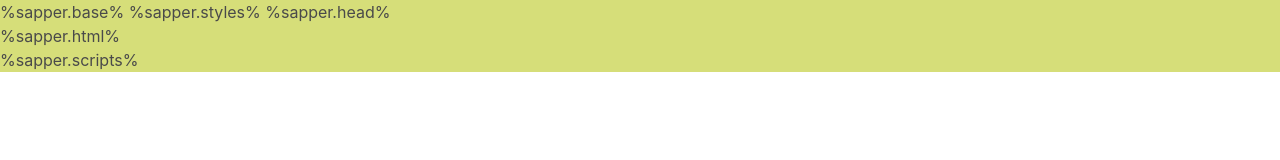
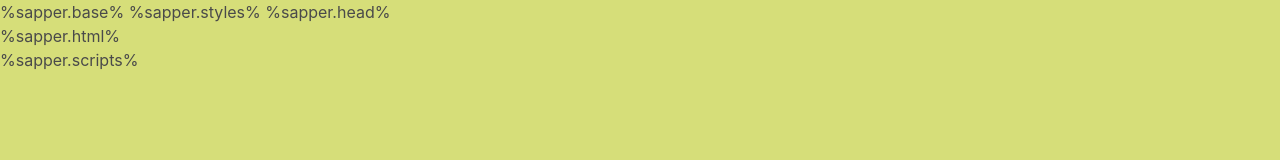
Before and after one commit to Olyno/skript-website, a website: page src/template.html in a window 1280 px wide. Drawn offline with Linux system fonts and the light colour scheme; files that its build step writes are made by us from their sources.

Commit message:
[master] - [fix] - Fix body background color and footer size

```diff
--- a/static/styles/global.css
+++ b/static/styles/global.css
@@ -1,4 +1,8 @@
-body { background-color: #d6de79; }
+html, body {
+	height: 100%;
+	margin: 0;
+	background-color: #d6de79 !important;
+}
 
 .has-yellow-border {
 	border-style: solid;
@@ -18,3 +22,5 @@ p, a { font-size: 17px; }
 
 .wrap { flex-wrap: wrap; }
 .developer-card { margin-bottom: 25px; }
+
+.footer { padding: 2rem 1.5rem 2rem !important; flex-grow: 1; }
```
